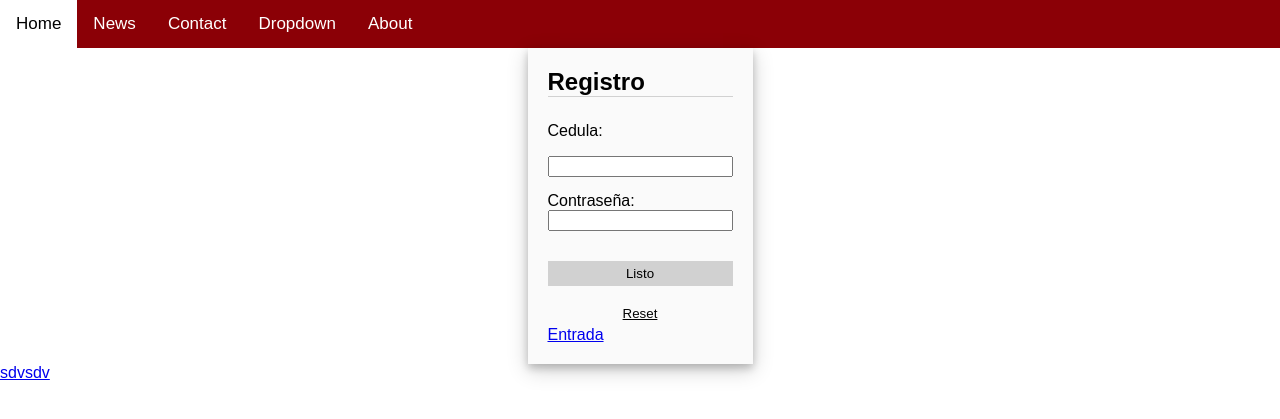
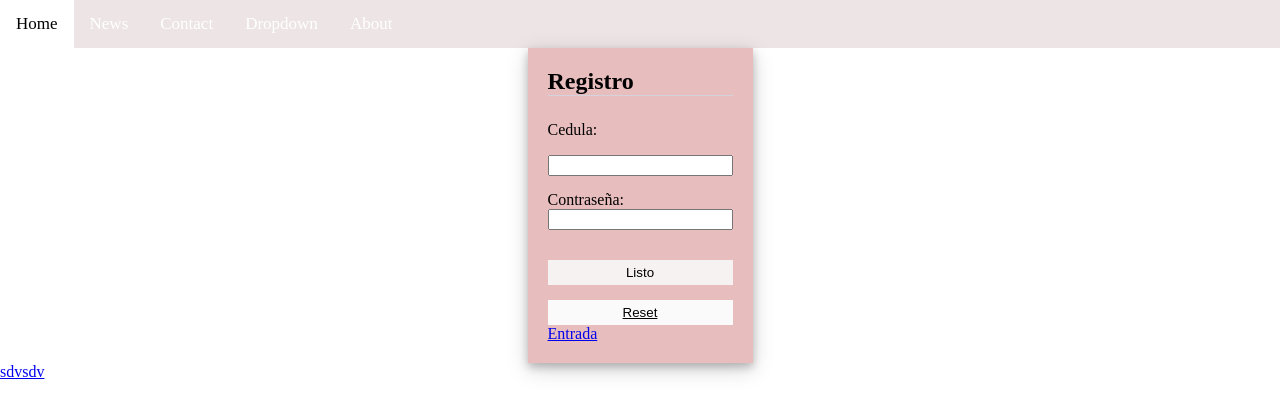
Before and after one commit to Storio-Proyecto-Terciario/RegistroEntrada, a PHP site: page /login.php in a window 1280 px wide. Shown: the top 419 px of the page. Run offline with PHP 8.4, Linux system fonts and the light colour scheme.

Commit message:
cambio de color y cambio de letra

```diff
--- a/Codigo/Vista/Css/formulario_1.css
+++ b/Codigo/Vista/Css/formulario_1.css
@@ -14,22 +14,22 @@
   margin: auto;
   width: min-content;
   padding: 20px;
-  background-color: #fafafa;
+  background-color: #e4afafd2;
   box-shadow: 0 4px 8px 0 rgba(0, 0, 0, 0.2), 0 6px 20px 0 rgba(0, 0, 0, 0.19);
 }
 
 .titulo {
-  border-bottom: 1px solid#d1d1d1;
+  border-bottom: 1px solid#d4d3db;
   margin: auto;
   margin-bottom: 25px;
 }
 
 .enviar {
-  background-color: #d1d1d1;
+  background-color: #f7f2f2;
 }
 
 .enviar:hover {
-  color: rgb(255, 255, 255);
+  color: rgb(241, 236, 236);
   background-color: rgb(0, 0, 0);
 }
 
--- a/Codigo/Vista/Css/navegador.css
+++ b/Codigo/Vista/Css/navegador.css
@@ -1,8 +1,8 @@
-body {margin:0;font-family:Arial}
+body {margin:0;font-family:'Times New Roman', Times, serif}
 
 .topnav {
   overflow: hidden;
-  background-color: #8b0006;
+  background-color: #ece4e5;
 }
 
 .topnav a {
@@ -16,7 +16,7 @@
 }
 
 .active {
-  background-color: #f00000;
+  background-color: #d1cbcb;
   color: white;
 }
 
--- a/Codigo/Vista/Css/tablas.css
+++ b/Codigo/Vista/Css/tablas.css
@@ -1,5 +1,5 @@
 #customers {
-    font-family: Arial, Helvetica, sans-serif;
+  font-family: 'Times New Roman', Times, serif;
   border-collapse: collapse;
   width: 100%;
 }
@@ -17,7 +17,7 @@
   padding-top: 12px;
   padding-bottom: 12px;
   text-align: left;
-    background-color: #8b0006;
+  background-color: #c77075;
   color: white;
 }
 .icono{
```
Lines whose indentation alone changed are shown as unchanged.
